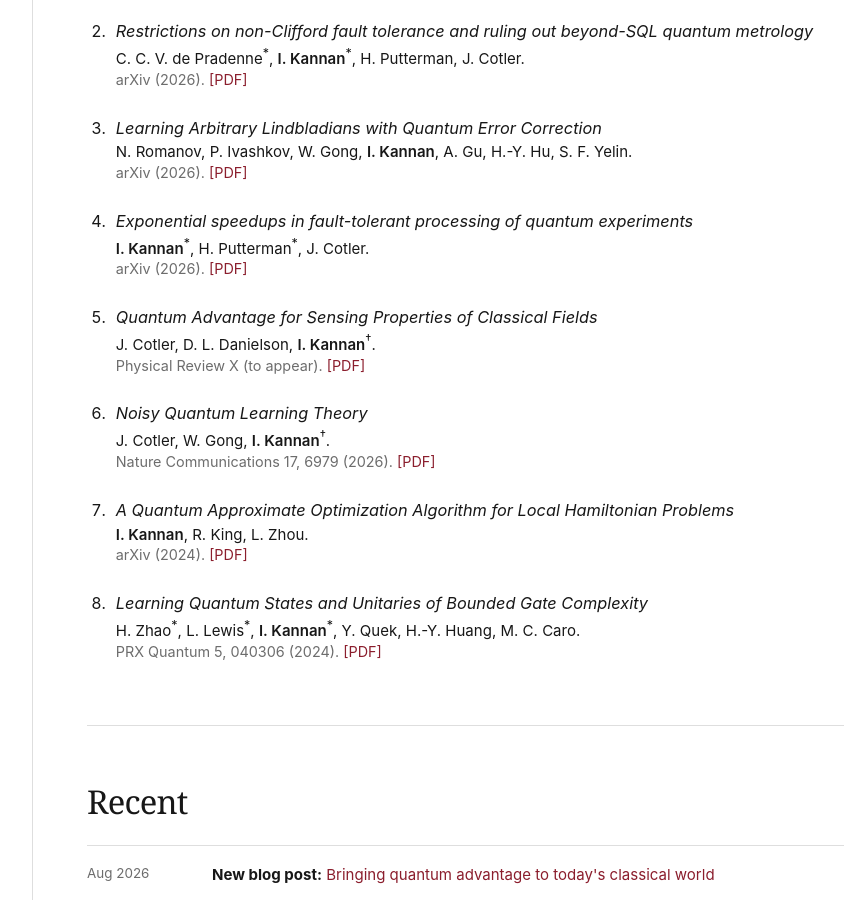
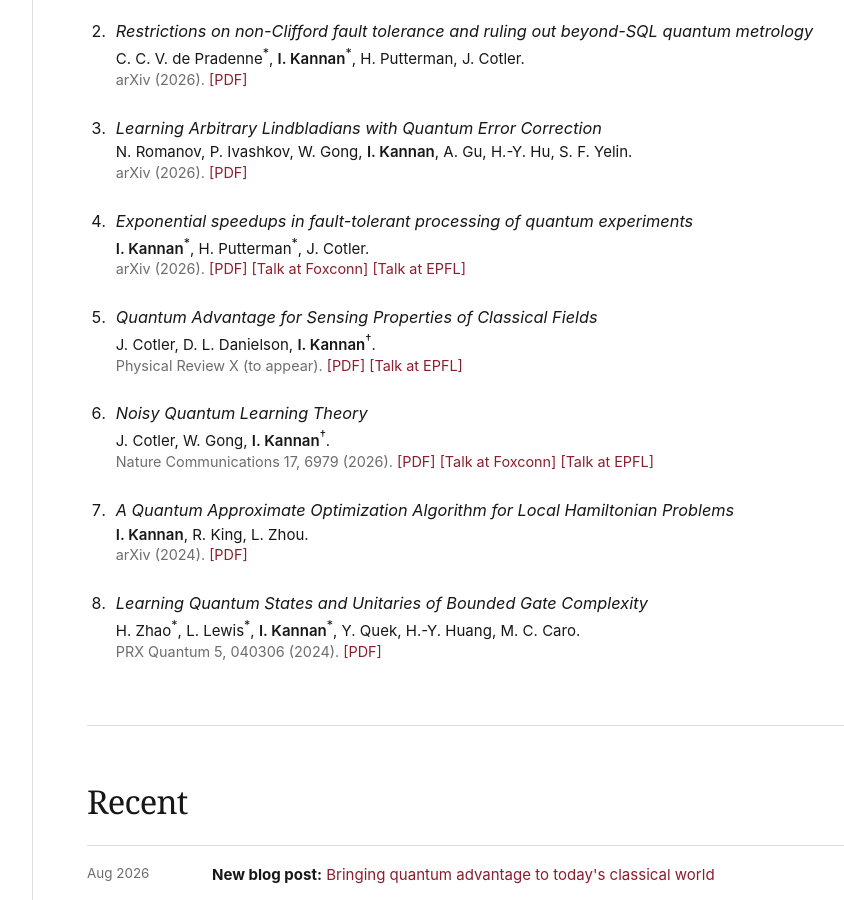
Before and after one commit to ishaan-kannan/ishaan-kannan.github.io, a Jekyll site: the page index.html, which Jekyll copies as it is, in a window 1280 px wide and 900 px high, scrolled down 1009 px. Shown: the whole window, without its empty margins (277-1121 px from the left). Built offline with Jekyll 4.4.1, drawn with Linux system fonts in a browser that asks for light colours.

Commit message:
Update index.html

```diff
--- a/index.html
+++ b/index.html
@@ -157,10 +157,11 @@
               <span class="me">I. Kannan</span><sup>*</sup>,
               H. Putterman<sup>*</sup>, J. Cotler.
             </div>
-
           <div style="font-size: 0.90rem; line-height: 1.45; color: var(--muted);">
             arXiv (2026).
             <a href="https://arxiv.org/pdf/2605.02057" target="_blank" rel="noopener">[PDF]</a>
+            <a href="https://www.youtube.com/watch?v=Zv9cqwUTh7I" target="_blank" rel="noopener">[Talk at Foxconn]</a>
+            <a href="https://mediaspace.epfl.ch/media/Foundations+for+quantum+speedups+in+noisy+expermients+-+Ishaan+Kannan+2/0_gt0264vo" target="_blank" rel="noopener">[Talk at EPFL]</a>
           </div>
           </li>
 
@@ -178,6 +179,7 @@
             <div style="font-size: 0.90rem; line-height: 1.45; color: var(--muted);">
               Physical Review X (to appear).
               <a href="https://arxiv.org/pdf/2602.17591" target="_blank" rel="noopener">[PDF]</a>
+              <a href="https://mediaspace.epfl.ch/media/Foundations+for+quantum+speedups+in+noisy+expermients+-+Ishaan+Kannan+2/0_gt0264vo" target="_blank" rel="noopener">[Talk at EPFL]</a>
             </div>
           </li>
 
@@ -195,6 +197,8 @@
             <div style="font-size: 0.90rem; line-height: 1.45; color: var(--muted);">
             Nature Communications 17, 6979 (2026).
             <a href="https://arxiv.org/pdf/2512.10929" target="_blank" rel="noopener">[PDF]</a>
+            <a href="https://www.youtube.com/watch?v=Zv9cqwUTh7I" target="_blank" rel="noopener">[Talk at Foxconn]</a>
+            <a href="https://mediaspace.epfl.ch/media/Foundations+for+quantum+speedups+in+noisy+expermients+-+Ishaan+Kannan+2/0_gt0264vo" target="_blank" rel="noopener">[Talk at EPFL]</a>
           </div>
           </li>
 
```
Lines whose indentation alone changed are shown as unchanged.
